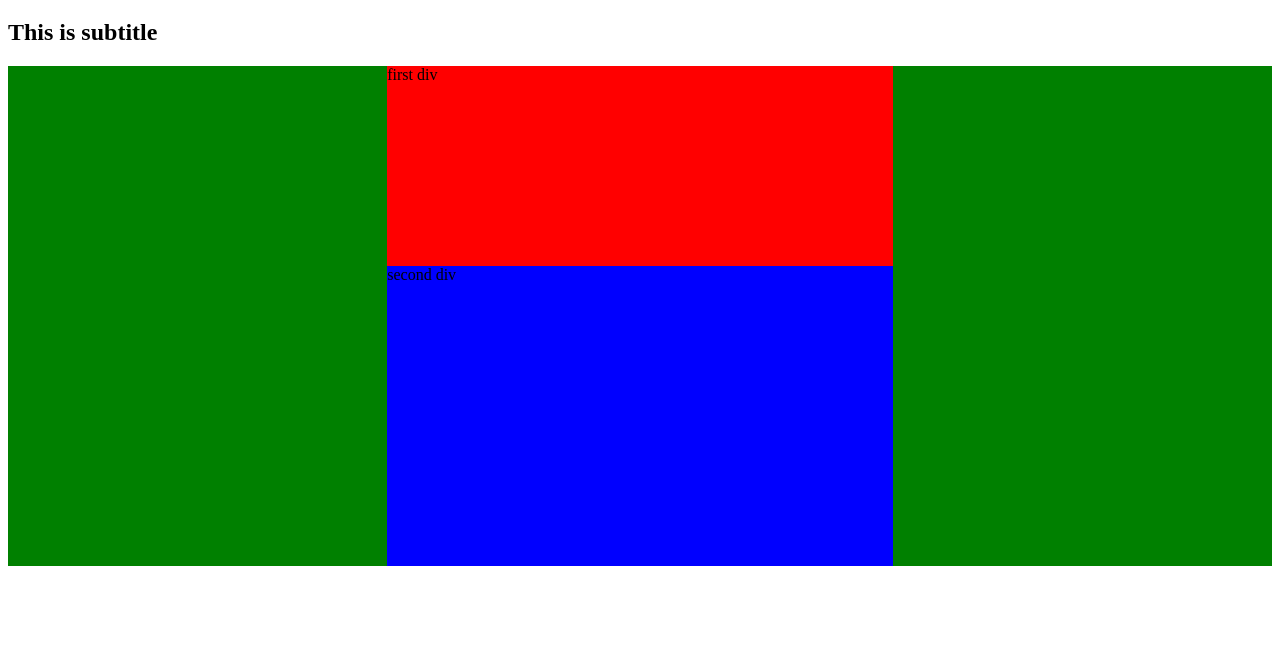
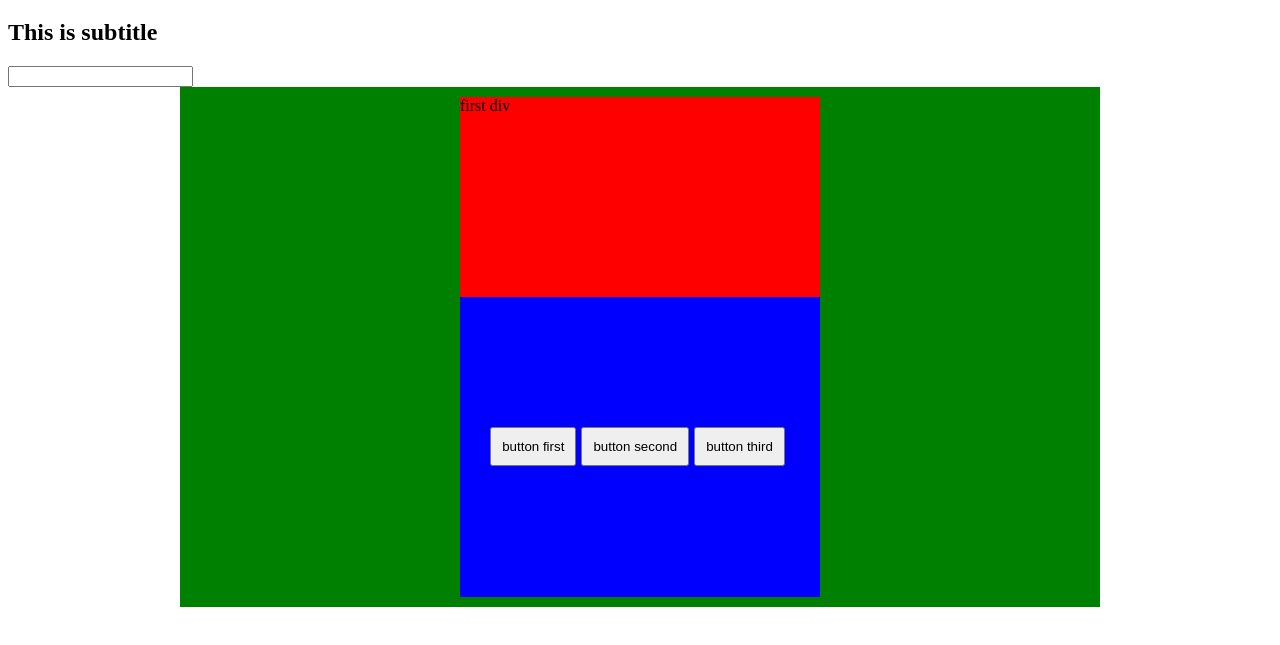
Before and after one commit to wiwinwiningsih/Shopee, a plain HTML site: page index.html in a window 1280 px wide. Shown: the part 61-706 px from the top of the page. Drawn offline with nearby package versions, Linux system fonts and the light colour scheme.

Commit message:
Add files via upload

```diff
--- a/index.html
+++ b/index.html
@@ -3,10 +3,11 @@
 <head>
     <meta charset="UTF-8">
     <meta name="viewport" content="width=device-width, initial-scale=1.0">
+    <script src="https://ajax.googleapis.com/ajax/libs/jquery/3.7.1/jquery.min.js"></script>
     <title>Document</title>
     <style>
         .divpractice {
-            width: 100%;
+            width: 900px;
             height: 500px;
 
             background-color: green;
@@ -15,6 +16,10 @@
             flex-direction: column;
             align-items: center;
             justify-content: center;
+
+            padding: 10px;
+
+            margin: 0px auto 0px auto;
         }
         .divpractice > .first {
             width: 40%;
@@ -27,15 +32,33 @@
             height: 300px;
 
             background-color: blue;
+
+            display: flex;
+            flex-direction: row;
+            align-items: center;
+            justify-content: center;
+        }
+        .divpractice > .second > button {
+            margin-right: 5px;
+            padding: 10px;
         }
     </style>
+    <script>
+        function hey() {
+            alert('hello!')
+        }
+    </script>
 </head>
 <body>
     <h1>My Review Page</h1>
     <h2>This is subtitle</h2>
+    <input type="text" id="input-box">
     <div class="divpractice">
         <div class="first" >first div</div>
-        <div class="second" >second div</div>
+        <div class="second" id="second-box">
+            <button onclick="hey()">button first</button>
+            <button>button second</button>
+            <button>button third</button>
     </div>
 </body>
 </html>
```
